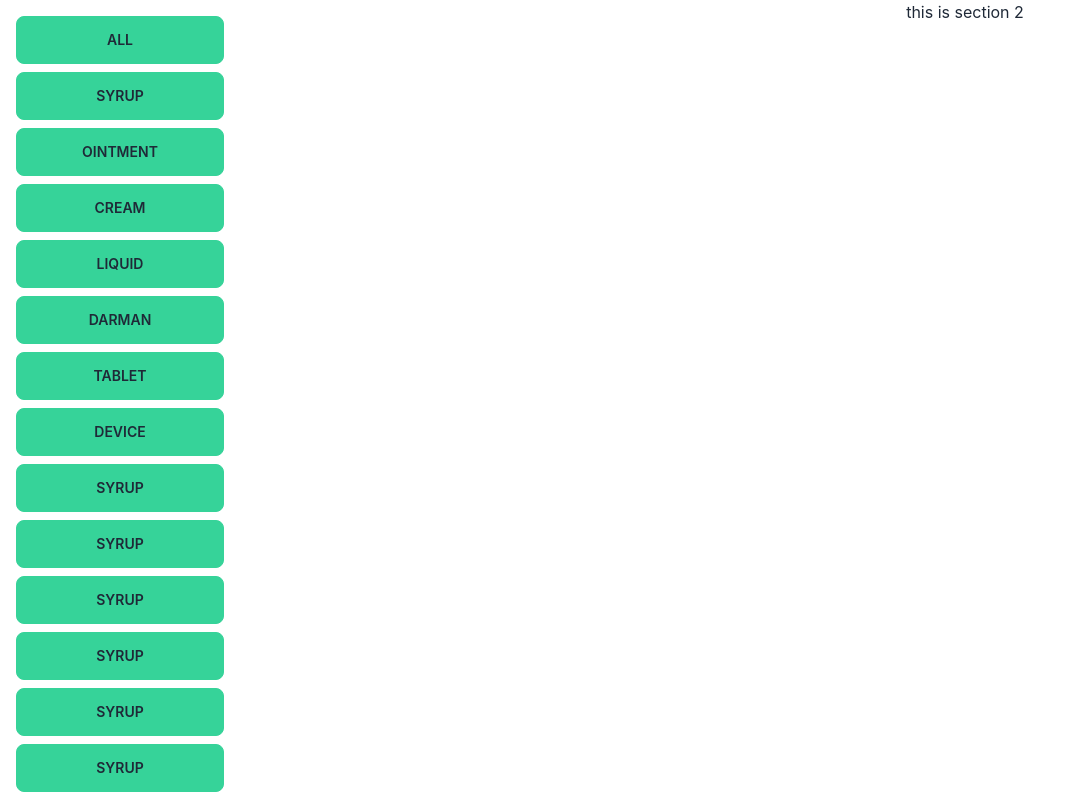
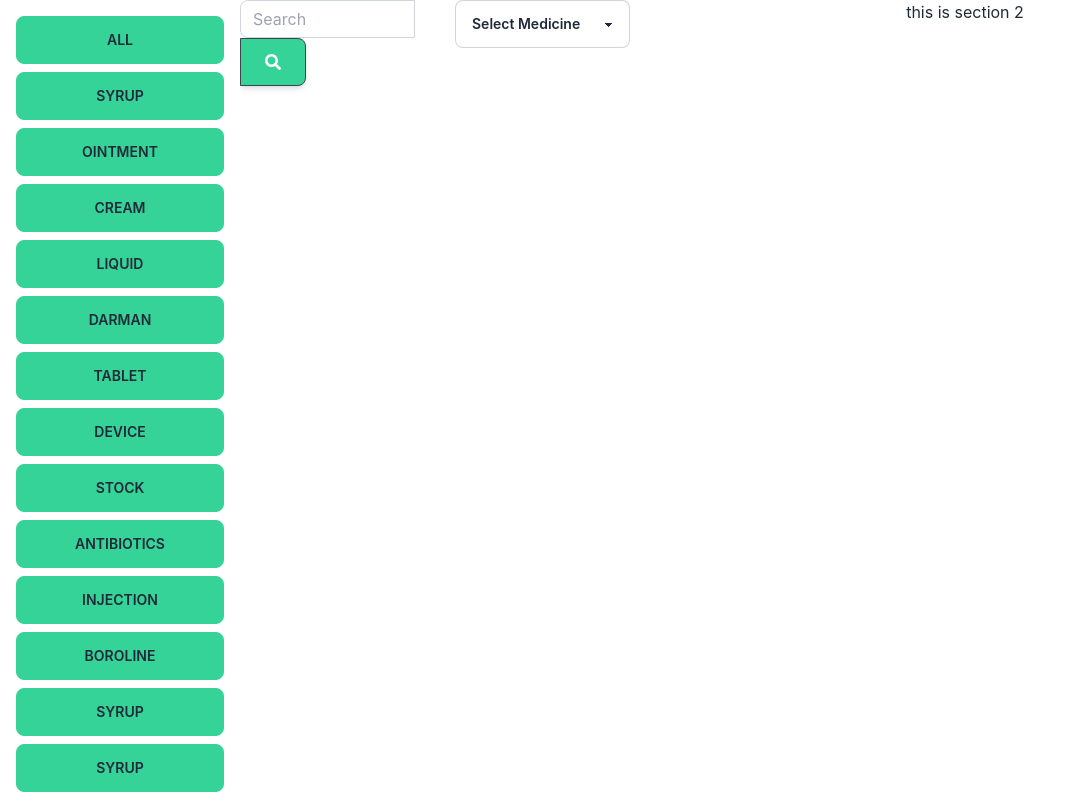
Before and after one commit to md-najmul-haque/medical-store-software, a React (Create React App) app: page / in a window 1280 px wide. Shown: the whole page, without its empty margins (0-1070 px from the left). Built offline with nearby package versions, Linux system fonts and the light colour scheme; what tw-elements would draw is missing.

Commit message:
search field added

```diff
--- a/src/components/SalesBill.js
+++ b/src/components/SalesBill.js
@@ -1,15 +1,44 @@
 import React from 'react';
+import { useForm } from 'react-hook-form';
 import { Link } from 'react-router-dom';
 
 const SalesBill = () => {
+    const { register, formState: { errors }, handleSubmit, reset } = useForm();
+    const onSubmit = data => console.log(data)
+
     return (
         <div className='grid grid-cols-2 gap-5'>
 
             <div>
                 <div className="drawer drawer-mobile">
+
                     <input id="my-drawer-2" type="checkbox" className="drawer-toggle" />
-                    <div className="drawer-content flex flex-col items-center justify-center">
+                    <div className="drawer-content">
                         <label htmlFor="my-drawer-2" className="btn btn-primary drawer-button lg:hidden">Open drawer</label>
+
+                        <div className='grid grid-cols-2 gap-x-10'>
+                            <div class="flex justify-center">
+                                <div class="mb-3 xl:w-96">
+                                    <div class="input-group relative flex flex-wrap items-stretch w-full mb-4">
+                                        <input type="search" class="form-control relative flex-auto min-w-0 block w-full px-3 py-1.5 text-base font-normal text-gray-700 bg-white bg-clip-padding border border-solid border-gray-300 rounded transition ease-in-out m-0 focus:text-gray-700 focus:bg-white focus:border-success focus:outline-none" placeholder="Search" aria-label="Search" aria-describedby="button-addon2" />
+                                        <button class="btn inline-block px-6 py-2.5 bg-success text-white font-medium text-xs leading-tight uppercase rounded shadow-md hover:bg-success hover:shadow-lg focus:bg-success  focus:shadow-lg focus:outline-none focus:ring-0 active:bg-success active:shadow-lg transition duration-150 ease-in-out flex items-center" type="button" id="button-addon2">
+                                            <svg aria-hidden="true" focusable="false" data-prefix="fas" data-icon="search" class="w-4" role="img" xmlns="http://www.w3.org/2000/svg" viewBox="0 0 512 512">
+                                                <path fill="currentColor" d="M505 442.7L405.3 343c-4.5-4.5-10.6-7-17-7H372c27.6-35.3 44-79.7 44-128C416 93.1 322.9 0 208 0S0 93.1 0 208s93.1 208 208 208c48.3 0 92.7-16.4 128-44v16.3c0 6.4 2.5 12.5 7 17l99.7 99.7c9.4 9.4 24.6 9.4 33.9 0l28.3-28.3c9.4-9.4 9.4-24.6.1-34zM208 336c-70.7 0-128-57.2-128-128 0-70.7 57.2-128 128-128 70.7 0 128 57.2 128 128 0 70.7-57.2 128-128 128z"></path>
+                                            </svg>
+                                        </button>
+                                    </div>
+                                </div>
+                            </div>
+
+                            <div className="form-control w-full">
+                                <select className="select w-full input-bordered">
+                                    <option disabled selected>Select Medicine</option>
+                                    <option>1</option>
+                                    <option>2</option>
+                                </select>
+                            </div>
+                        </div>
+
                     </div>
                     <div className="drawer-side">
                         <label htmlFor="my-drawer-2" className="drawer-overlay"></label>
@@ -22,10 +51,10 @@ const SalesBill = () => {
                             <li><Link className='btn btn-success mb-2' to=''>Darman</Link></li>
                             <li><Link className='btn btn-success mb-2' to=''>Tablet</Link></li>
                             <li><Link className='btn btn-success mb-2' to=''>Device</Link></li>
-                            <li><Link className='btn btn-success mb-2' to=''>Syrup</Link></li>
-                            <li><Link className='btn btn-success mb-2' to=''>Syrup</Link></li>
-                            <li><Link className='btn btn-success mb-2' to=''>Syrup</Link></li>
-                            <li><Link className='btn btn-success mb-2' to=''>Syrup</Link></li>
+                            <li><Link className='btn btn-success mb-2' to=''>Stock</Link></li>
+                            <li><Link className='btn btn-success mb-2' to=''>Antibiotics</Link></li>
+                            <li><Link className='btn btn-success mb-2' to=''>Injection</Link></li>
+                            <li><Link className='btn btn-success mb-2' to=''>Boroline</Link></li>
                             <li><Link className='btn btn-success mb-2' to=''>Syrup</Link></li>
                             <li><Link className='btn btn-success mb-2' to=''>Syrup</Link></li>
                             <li><Link className='btn btn-success mb-2' to=''>Syrup</Link></li>
```
